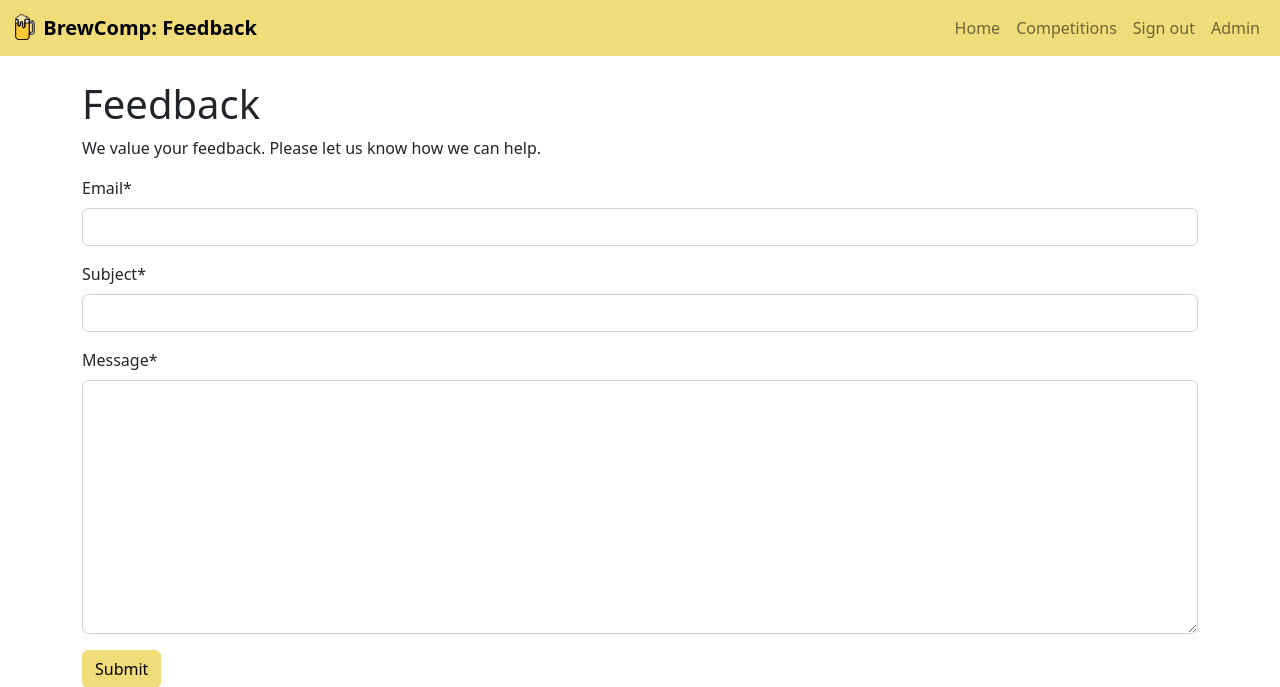
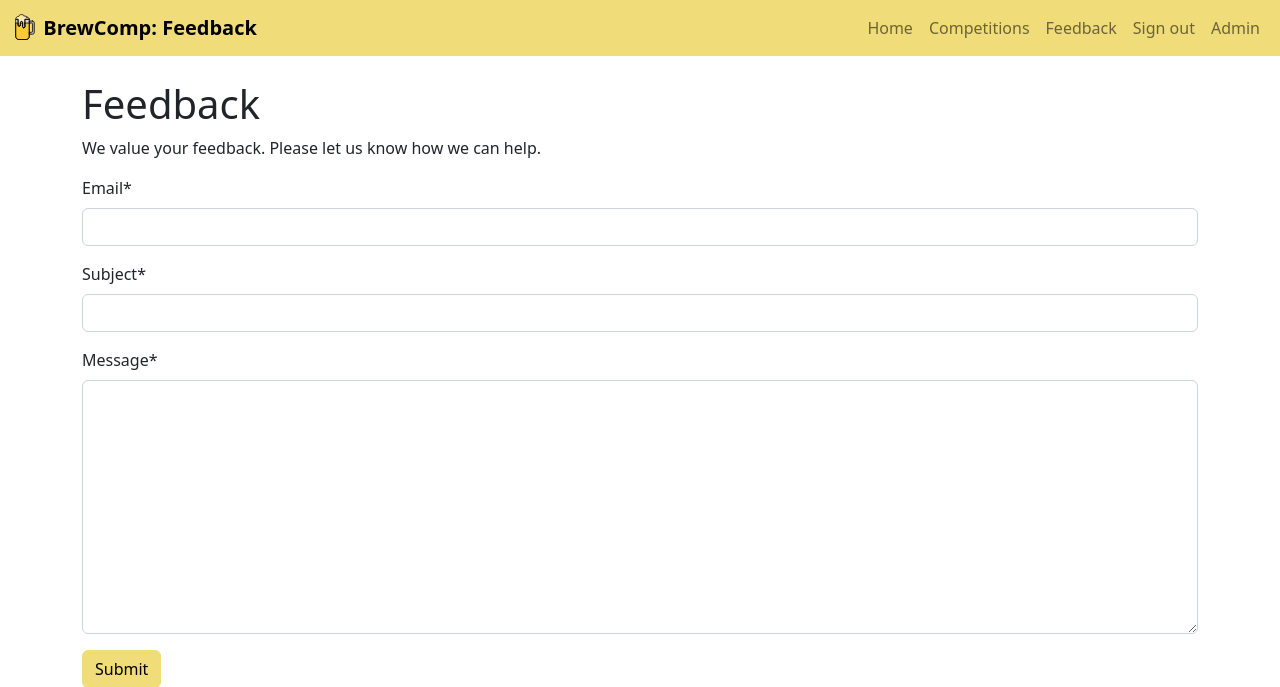
Before and after one commit to dwheadon/BrewComp, a Django app: page /feedback/ in a window 1280 px wide. Shown: the top 687 px of the page. Run offline with Django 4.2, Linux system fonts and the light colour scheme; the visitor is signed in with stand-in values (Sample User, id 1); some libraries are stand-ins or nearby versions.

Commit message:
Add feedback link to the nav

```diff
--- a/brews/templates/brews/scaffold.html
+++ b/brews/templates/brews/scaffold.html
@@ -19,6 +19,9 @@
                 </li>
                 <li class="nav-item">
                     <a class="nav-link" href="{% url 'competitions' %}">Competitions</a>
+                </li>
+                <li class="nav-item">
+                    <a class="nav-link" href="{% url 'feedback' %}">Feedback</a>
                 </li>
                 {% if user.is_authenticated %}
                 {% comment %}
```
